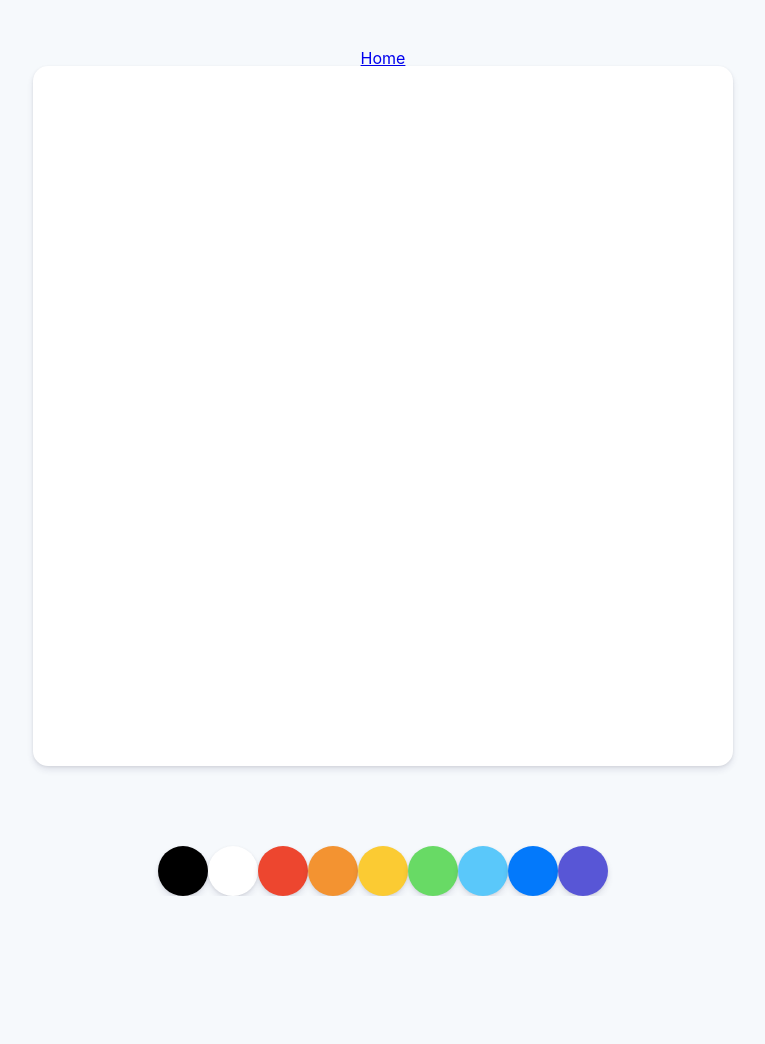
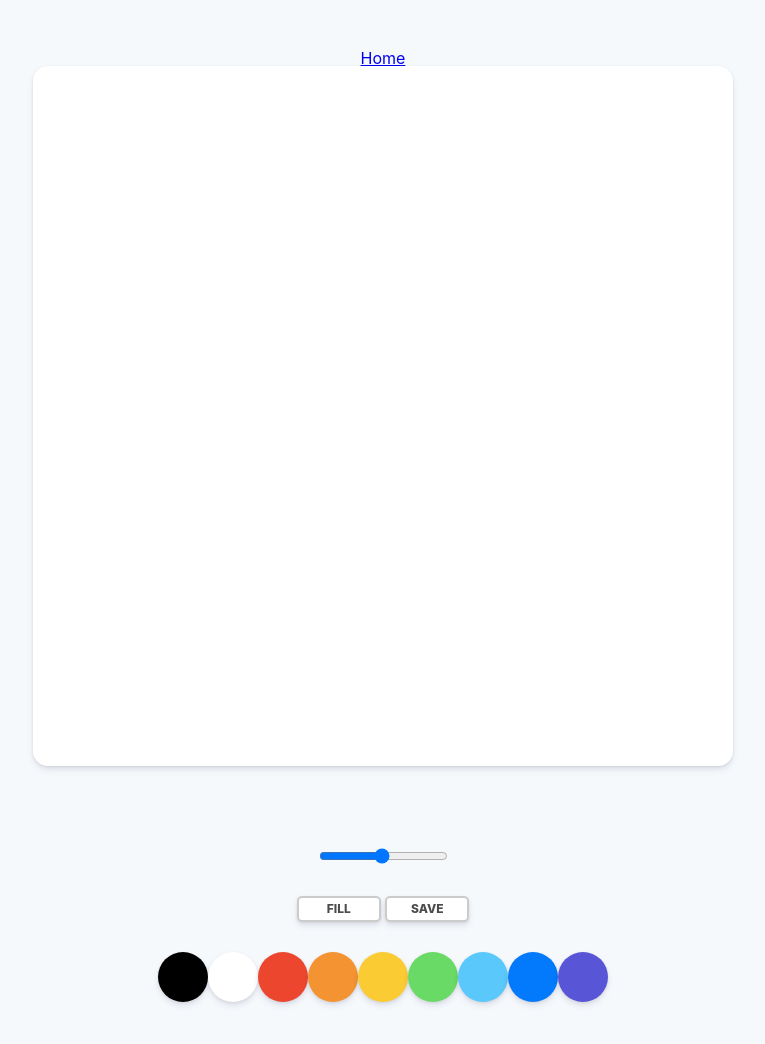
Before and after one commit to least-action/nomadcoders-paintjs, a plain HTML site: page index.html in a window 1280 px wide. Shown: the whole page, without its empty margins (257-1022 px from the left). Before the commit the page ends 896 px from the top, so only its background shows below. Drawn offline with Linux system fonts and the light colour scheme.

Commit message:
set brush size and buttons

```diff
--- a/index.html
+++ b/index.html
@@ -11,7 +11,15 @@
     <p><a href="../index.html">Home</a></p>
 
     <canvas id="jsCanvas" class="canvas"></canvas>
+
     <div class="controls">
+        <div class="controls__range">
+            <input type="range" id="jsRange" min="0.1" max="5" value="2.5" step="0.1" />
+        </div>
+        <div class="controls__btns">
+            <button id="jsMode">Fill</button>
+            <button id="jsSave">Save</button>
+        </div>
         <div class="controls__colors" id="jsColors">
             <div class="controls__color jsColor" style="background-color: #000000;"></div>
             <div class="controls__color jsColor" style="background-color: #FFFFFF;"></div>
--- a/styles.css
+++ b/styles.css
@@ -9,6 +9,7 @@ body {
     flex-direction: column;
     align-items: center;
     padding-top: 50px;
+    padding: 50px 0px;
 }
 
 .canvas {
@@ -21,8 +22,36 @@ body {
 
 .controls {
     margin-top: 80px;
+    display: flex;
+    flex-direction: column;
+    align-items: center;
 }
-.controls .controls__colors {
+
+.controls__btns button {
+    all: unset;
+    cursor: pointer;
+    background-color: white;
+    padding: 5px 0px;
+    width: 80px;
+    text-align: center;
+    border-radius: 5px;
+    box-shadow: 0 4px 6px rgba(50, 50, 93, 0.11), 0 1px 3px rgba(0, 0, 0, 0.08);
+    border: 2px solid rgba(0, 0, 0, 0.2);
+    color: rgba(0, 0, 0, 0.7);
+    text-transform: uppercase;
+    font-weight: 800;
+    font-size: 12px;
+}
+
+.controls__btns button:active {
+    transform: scale(0.98);
+}
+
+.controls .controls__btns {
+    margin-bottom: 30px;
+}
+
+.controls .controls__colors{
     display: flex;
 }
 .controls__colors .controls__color{
@@ -32,3 +61,7 @@ body {
     cursor: pointer;
     box-shadow: 0 4px 6px rgba(50, 50, 93, 0.11), 0 1px 3px rgba(0, 0, 0, 0.08);
 }
+
+.controls .controls__range {
+    margin-bottom: 30px;
+}
```
